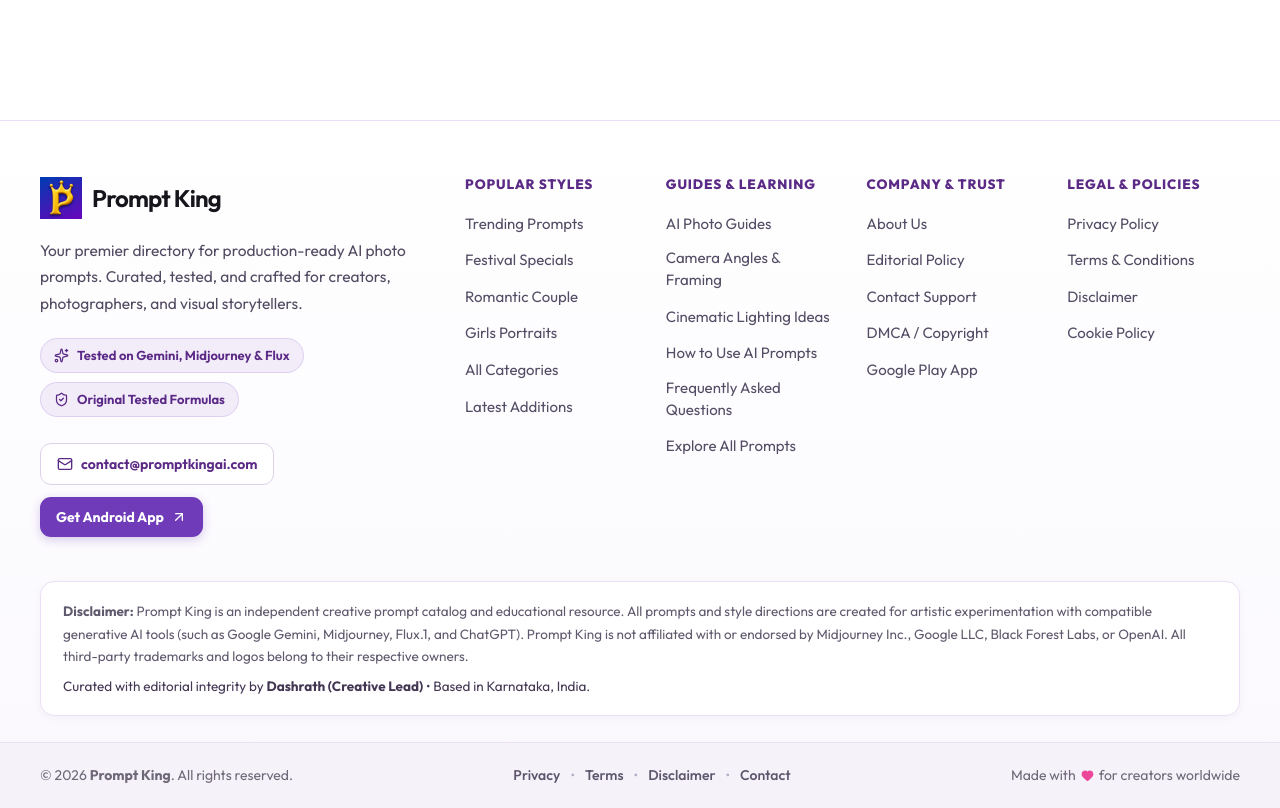
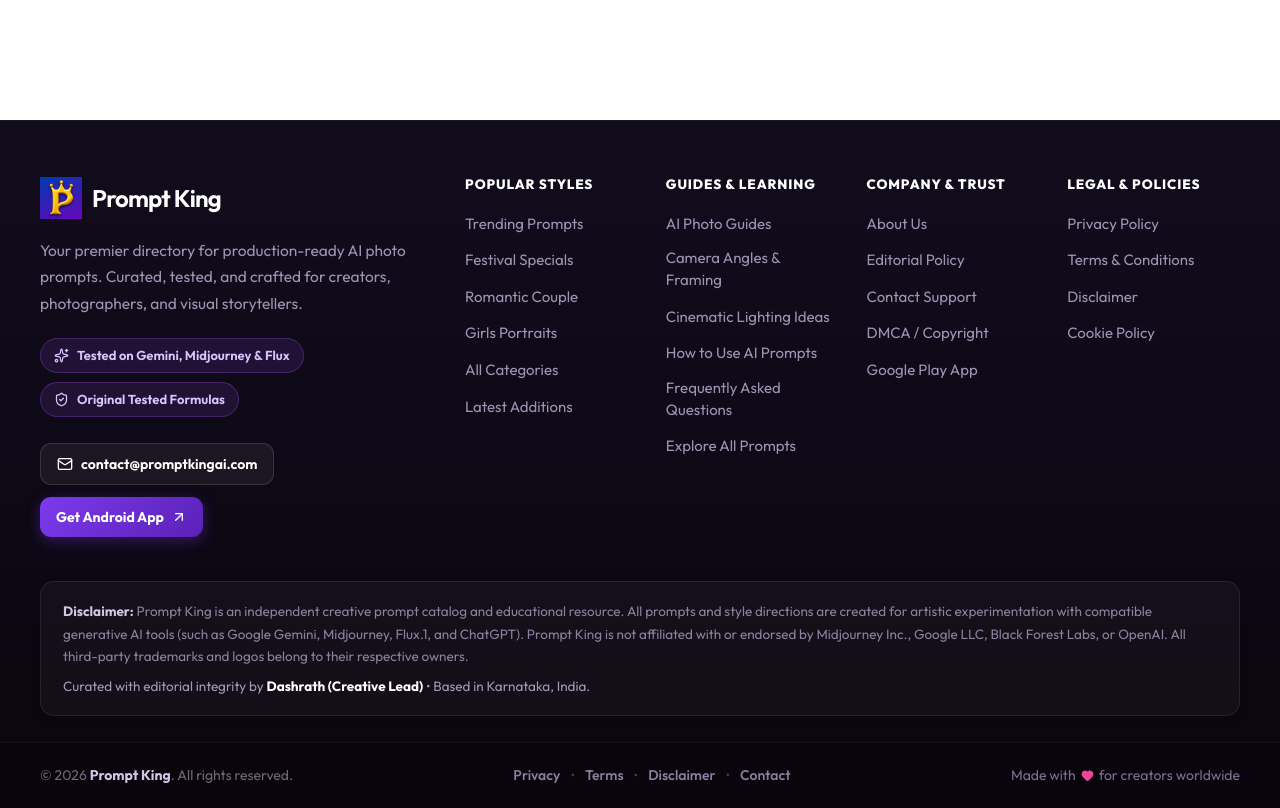
Before and after one commit to DashrathDev/promptkingai, a Next.js app: page /faq in a window 1280 px wide. Shown: the part 2200-3008 px from the top of the page. Built offline with nearby package versions, Linux system fonts and the light colour scheme; no server answers.

Commit message:
style(footer): convert footer to a modern deep dark theme with refined contrast and glowing CTAs

```diff
--- a/app/globals.css
+++ b/app/globals.css
@@ -2542,14 +2542,18 @@ summary:focus-visible {
 }
 
 /* ========================================================
-   MODERN PREMIUM FOOTER & E-E-A-T TRUST COMPLIANCE
+   MODERN PREMIUM DARK FOOTER & E-E-A-T TRUST COMPLIANCE
    ======================================================== */
 .footer {
-  border-top: 1px solid #ebdff5;
+  border-top: 1px solid rgba(255, 255, 255, 0.08);
   padding-top: 56px;
-  background: linear-gradient(180deg, #ffffff 0%, #faf8fd 100%);
-  color: var(--text);
+  background: linear-gradient(180deg, #120c1d 0%, #09060e 100%);
+  color: #e5def0;
   box-sizing: border-box;
+}
+
+.footer .brand {
+  color: #ffffff;
 }
 
 .footer-grid {
@@ -2569,7 +2573,7 @@ summary:focus-visible {
 .footer-bio {
   font-size: 15.5px;
   line-height: 1.7;
-  color: #524a61;
+  color: #9f93b3;
   margin: 0;
   max-width: 40ch;
 }
@@ -2587,12 +2591,12 @@ summary:focus-visible {
   gap: 8px;
   font-size: 13px;
   font-weight: 650;
-  color: var(--deep);
-  background: rgba(111, 59, 184, 0.08);
+  color: #d8c3ff;
+  background: rgba(111, 59, 184, 0.18);
   padding: 6px 13px;
   border-radius: 9999px;
   width: fit-content;
-  border: 1px solid rgba(111, 59, 184, 0.15);
+  border: 1px solid rgba(168, 85, 247, 0.28);
 }
 
 .footer-contact-box {
@@ -2608,19 +2612,19 @@ summary:focus-visible {
   gap: 8px;
   font-size: 14px;
   font-weight: 650;
-  color: var(--deep);
-  background: #ffffff;
+  color: #ffffff;
+  background: rgba(255, 255, 255, 0.06);
   padding: 9px 16px;
   border-radius: 11px;
-  border: 1px solid #ddd2e8;
+  border: 1px solid rgba(255, 255, 255, 0.12);
   text-decoration: none;
   transition: all 0.2s ease;
 }
 
 .footer-email-link:hover {
-  background: var(--wash);
-  border-color: var(--purple);
-  color: var(--purple);
+  background: rgba(255, 255, 255, 0.12);
+  border-color: #a855f7;
+  color: #c499f8;
   transform: translateY(-1px);
 }
 
@@ -2631,18 +2635,18 @@ summary:focus-visible {
   font-size: 14px;
   font-weight: 700;
   color: #ffffff;
-  background: var(--purple);
+  background: linear-gradient(135deg, #7c3aed 0%, #5b21b6 100%);
   padding: 9px 16px;
   border-radius: 11px;
   text-decoration: none;
-  box-shadow: 0 3px 10px rgba(111, 59, 184, 0.25);
+  box-shadow: 0 4px 14px rgba(124, 58, 237, 0.35);
   transition: all 0.2s ease;
 }
 
 .footer-app-cta:hover {
-  background: var(--deep);
+  background: linear-gradient(135deg, #8b5cf6 0%, #6d28d9 100%);
   transform: translateY(-1px);
-  box-shadow: 0 5px 14px rgba(111, 59, 184, 0.35);
+  box-shadow: 0 6px 18px rgba(124, 58, 237, 0.5);
 }
 
 .footer-nav-columns {
@@ -2661,7 +2665,7 @@ summary:focus-visible {
   font-weight: 800;
   letter-spacing: 0.9px;
   text-transform: uppercase;
-  color: var(--deep);
+  color: #ffffff;
 }
 
 .footer-links {
@@ -2676,14 +2680,14 @@ summary:focus-visible {
 .footer-links li a {
   display: inline-block;
   font-size: 15px;
-  color: #554d65;
+  color: #9f93b3;
   text-decoration: none;
   transition: all 0.18s ease;
   line-height: 1.45;
 }
 
 .footer-links li a:hover {
-  color: var(--purple);
+  color: #c99bff;
   transform: translateX(3px);
 }
 
@@ -2693,34 +2697,42 @@ summary:focus-visible {
 }
 
 .footer-disclaimer-card {
-  background: #ffffff;
-  border: 1px solid #ebdff5;
+  background: rgba(255, 255, 255, 0.035);
+  border: 1px solid rgba(255, 255, 255, 0.08);
   border-radius: 14px;
   padding: 18px 22px;
   display: flex;
   flex-direction: column;
   gap: 9px;
-  box-shadow: 0 2px 8px rgba(74, 30, 109, 0.04);
+  box-shadow: 0 2px 8px rgba(0, 0, 0, 0.2);
 }
 
 .footer-disclaimer-text {
   font-size: 13.5px;
   line-height: 1.65;
-  color: #615a6e;
+  color: #8b809d;
   margin: 0;
+}
+
+.footer-disclaimer-text strong {
+  color: #d1c6e5;
 }
 
 .footer-author-text {
   font-size: 13.5px;
   line-height: 1.55;
-  color: #433754;
+  color: #a497b8;
   margin: 0;
+}
+
+.footer-author-text strong {
+  color: #ffffff;
 }
 
 /* Bottom Bar */
 .footer-bottom-wrap {
-  border-top: 1px solid #ebdff5;
-  background: #f5f2f9;
+  border-top: 1px solid rgba(255, 255, 255, 0.06);
+  background: #08050d;
 }
 
 .footer-bottom {
@@ -2731,13 +2743,17 @@ summary:focus-visible {
   gap: 16px;
   padding-block: 20px;
   font-size: 14px;
-  color: #5e566d;
+  color: #7b6f8d;
 }
 
 .footer-copyright {
   margin: 0;
 }
 
+.footer-copyright strong {
+  color: #d1c6e5;
+}
+
 .footer-legal-quick {
   display: flex;
   align-items: center;
@@ -2745,18 +2761,18 @@ summary:focus-visible {
 }
 
 .footer-legal-quick a {
-  color: #5e566d;
+  color: #8b809d;
   text-decoration: none;
   font-weight: 550;
   transition: color 0.18s ease;
 }
 
 .footer-legal-quick a:hover {
-  color: var(--purple);
+  color: #c99bff;
 }
 
 .footer-dot {
-  color: #b5a9c4;
+  color: #433952;
 }
 
 .footer-love {
@@ -2764,6 +2780,7 @@ summary:focus-visible {
   align-items: center;
   gap: 5px;
   margin: 0;
+  color: #7b6f8d;
 }
 
 .heart-icon {
```
